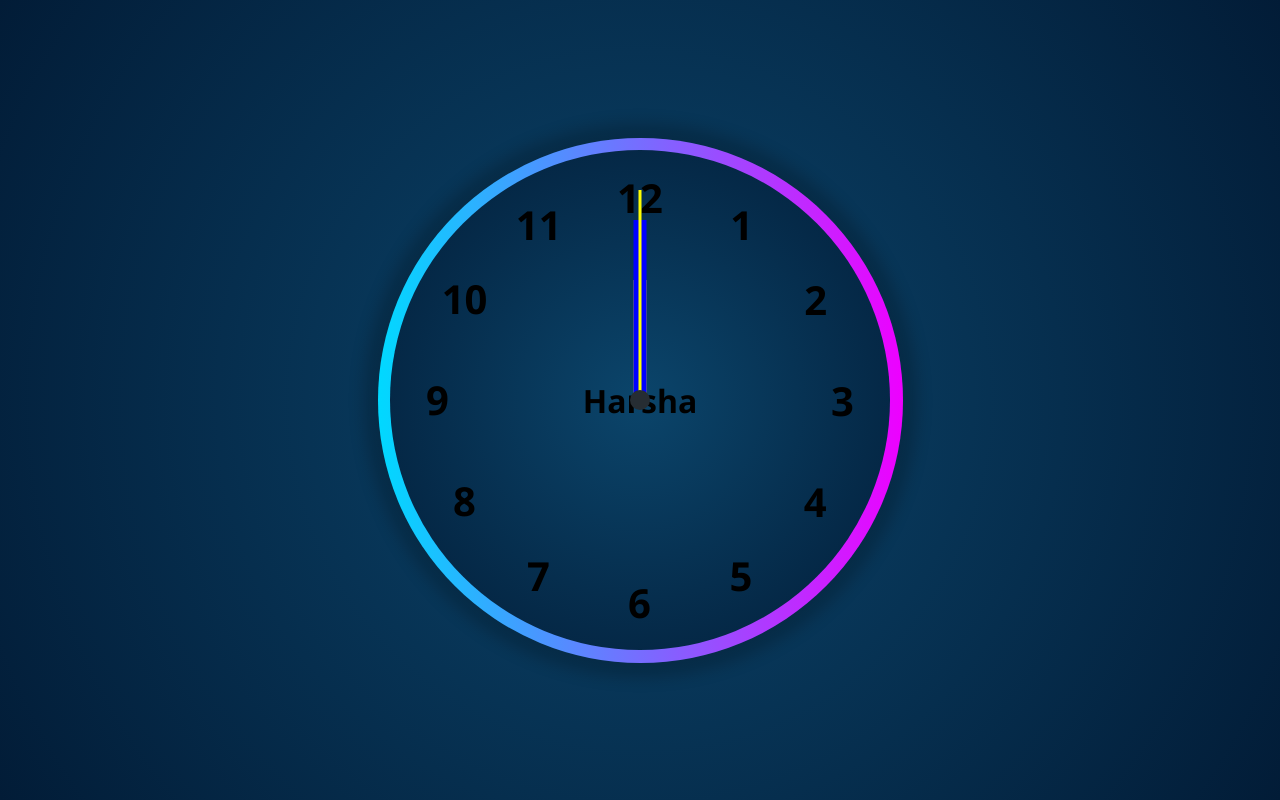
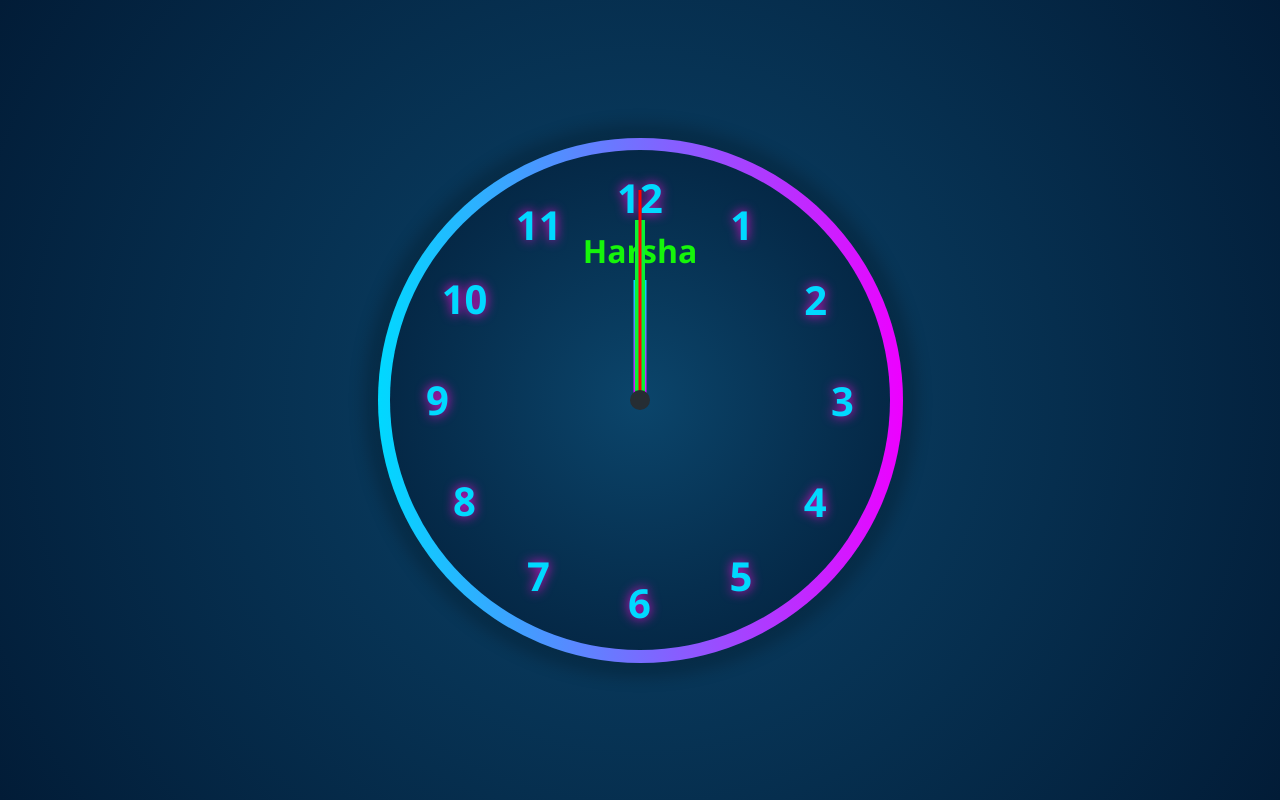
Before and after one commit to harsha33215/analogClock, a plain HTML site: page index.html in a window 1280 px wide. Drawn offline with Linux system fonts and the light colour scheme.

Commit message:
Update index.css

```diff
--- a/index.css
+++ b/index.css
@@ -41,6 +41,8 @@ body {
   font-family: "Roboto";
   font-weight: bold;
   font-size: 40px;
+  color: #00d9ff;
+  text-shadow: 0 0 12px #f507d5;
 }
 .number b {
   transform: rotate(calc(-30deg * var(--n)));
@@ -69,16 +71,25 @@ body {
 .hour-hand {
   height: 120px;
   width: 13px;
-  background-color: gold;
+  background:linear-gradient(#00d9ff , #ee00ff);
 }
 .minute-hand {
   height: 180px;
-  width: 13px;
-  background-color: blue;
+  width: 10px;
+  background-color: #0af234;
 }
 
 .seconds-hand {
   height: 210px;
   width: 3px;
-  background-color: yellow;
+  background-color: red;
 }
+
+.heading {
+  display: flex;
+  justify-content: flex-start;
+  align-items: flex-start;
+  flex-direction: row;
+  color: #16f50a;
+  margin-bottom: 300px;
+}
```
